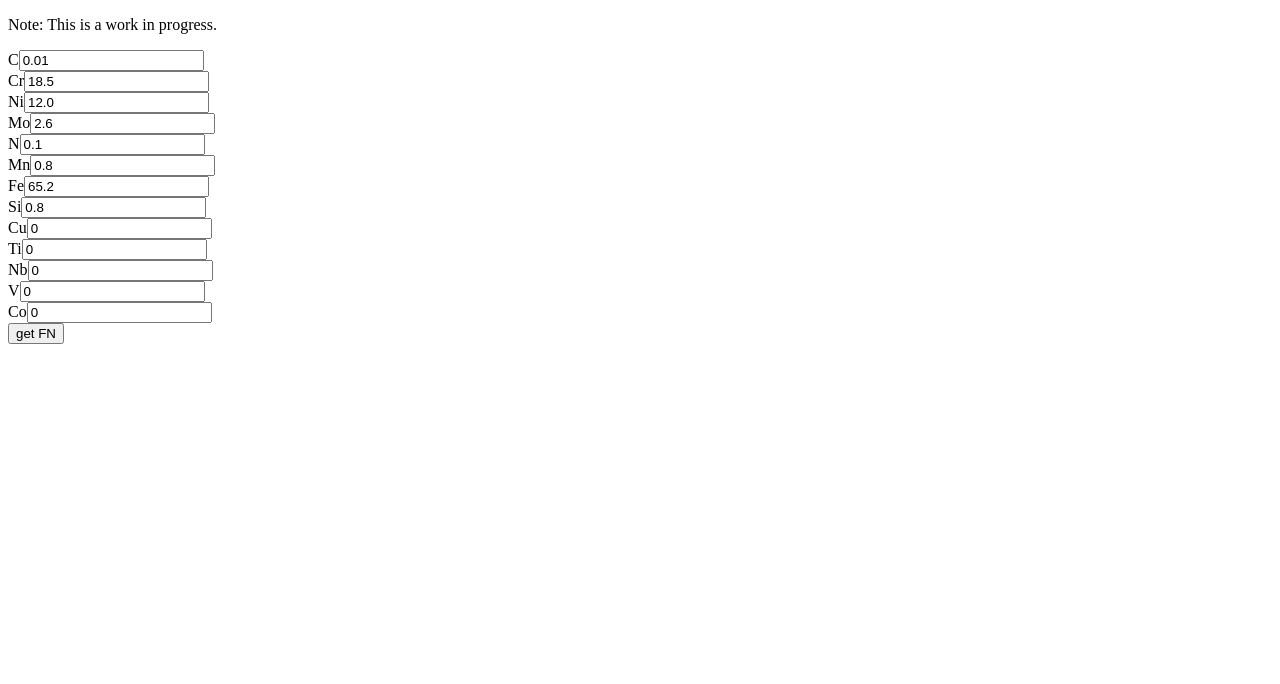
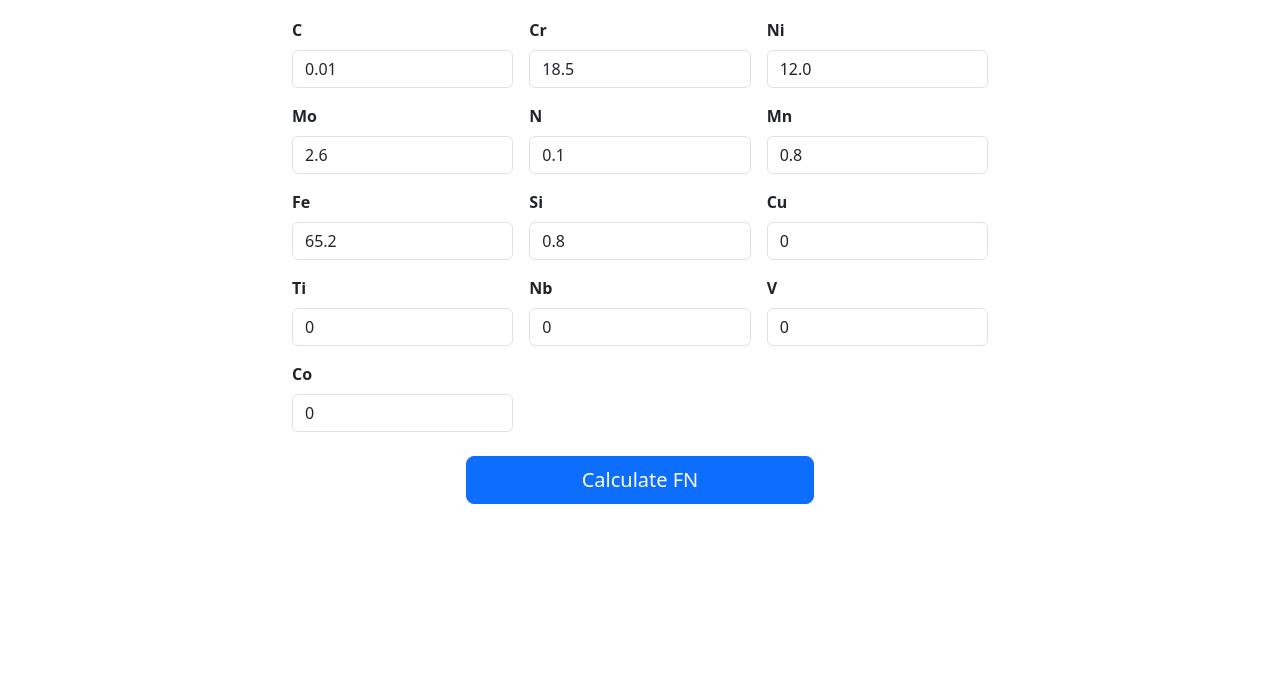
Before and after one commit to eheikkenen/ferrite_number, a website: page index.html in a window 1280 px wide. Shown: the part 116-800 px from the top of the page. Drawn offline with nearby package versions, Linux system fonts and the light colour scheme.

Commit message:
ui and organization updates

```diff
--- a/index.html
+++ b/index.html
@@ -2,34 +2,105 @@
 <html lang="en">
 <head>
     <meta charset="UTF-8">
-    <title>FNN-1999</title>
-    <script src="./build/fnn1999.js"></script>
+    <meta name="viewport" content="width=device-width, initial-scale=1.0">
+    <title>FNN-1999 Ferrite Number Calculator</title>
+    <link href="https://cdn.jsdelivr.net/npm/bootstrap@5.3.0/dist/css/bootstrap.min.css" rel="stylesheet">
+    <style>
+        body {
+            padding-top: 2rem;
+            padding-bottom: 2rem;
+        }
+
+        .container {
+            max-width: 720px;
+        }
+
+        .form-label {
+            font-weight: bold;
+        }
+
+        #test_output {
+            font-size: 1.5rem;
+            font-weight: bold;
+            margin-top: 1rem;
+        }
+    </style>
+    <script src="./build/main.js"></script>
 </head>
 <body>
 
-<h1>FNN-1999</h1>
-<p>Based on: Improved Ferrite Number Prediction in Stainless Steel Arc Welds Using Artificial Neural Networks Part 1:
-    Neural Network Development; J.M. Vitek, Y.S. Iskander AND E.M. Oblow; 2000</p>
-<p>Note: This is a work in progress.</p>
+<div class="container">
+    <div class="text-center">
+        <h1>FNN-1999 Ferrite Number Calculator</h1>
+        <p class="lead">Based on the work of Vitek, Iskander, and Oblow (2000)</p>
+    </div>
 
-<div>C<input type="number" id="c" value="0.01"></div>
-<div>Cr<input type="number" id="cr" value="18.5"></div>
-<div>Ni<input type="number" id="ni" value="12.0"></div>
-<div>Mo<input type="number" id="mo" value="2.6"></div>
-<div>N<input type="number" id="n" value="0.1"></div>
-<div>Mn<input type="number" id="mn" value="0.8"></div>
-<div>Fe<input type="number" id="fe" value="65.2"></div>
-<div>Si<input type="number" id="si" value="0.8"></div>
-<div>Cu<input type="number" id="cu" value="0"></div>
-<div>Ti<input type="number" id="ti" value="0"></div>
-<div>Nb<input type="number" id="nb" value="0"></div>
-<div>V<input type="number" id="v" value="0"></div>
-<div>Co<input type="number" id="co" value="0"></div>
+    <div class="row g-3">
+        <div class="col-md-4">
+            <label for="c" class="form-label">C</label>
+            <input type="number" class="form-control" id="c" value="0.01">
+        </div>
+        <div class="col-md-4">
+            <label for="cr" class="form-label">Cr</label>
+            <input type="number" class="form-control" id="cr" value="18.5">
+        </div>
+        <div class="col-md-4">
+            <label for="ni" class="form-label">Ni</label>
+            <input type="number" class="form-control" id="ni" value="12.0">
+        </div>
+        <div class="col-md-4">
+            <label for="mo" class="form-label">Mo</label>
+            <input type="number" class="form-control" id="mo" value="2.6">
+        </div>
+        <div class="col-md-4">
+            <label for="n" class="form-label">N</label>
+            <input type="number" class="form-control" id="n" value="0.1">
+        </div>
+        <div class="col-md-4">
+            <label for="mn" class="form-label">Mn</label>
+            <input type="number" class="form-control" id="mn" value="0.8">
+        </div>
+        <div class="col-md-4">
+            <label for="fe" class="form-label">Fe</label>
+            <input type="number" class="form-control" id="fe" value="65.2">
+        </div>
+        <div class="col-md-4">
+            <label for="si" class="form-label">Si</label>
+            <input type="number" class="form-control" id="si" value="0.8">
+        </div>
+        <div class="col-md-4">
+            <label for="cu" class="form-label">Cu</label>
+            <input type="number" class="form-control" id="cu" value="0">
+        </div>
+        <div class="col-md-4">
+            <label for="ti" class="form-label">Ti</label>
+            <input type="number" class="form-control" id="ti" value="0">
+        </div>
+        <div class="col-md-4">
+            <label for="nb" class="form-label">Nb</label>
+            <input type="number" class="form-control" id="nb" value="0">
+        </div>
+        <div class="col-md-4">
+            <label for="v" class="form-label">V</label>
+            <input type="number" class="form-control" id="v" value="0">
+        </div>
+        <div class="col-md-4">
+            <label for="co" class="form-label">Co</label>
+            <input type="number" class="form-control" id="co" value="0">
+        </div>
+    </div>
 
-<button id="test"
-        onclick="fnn1999()">get FN
-</button>
-<div><span id="test_output"></span></div>
+    <div id="error_messages" class="alert alert-danger mt-4" role="alert" style="display: none;"></div>
+
+    <div class="d-grid gap-2 col-6 mx-auto mt-4">
+        <button class="btn btn-primary btn-lg" id="calculate_button">Calculate FN</button>
+    </div>
+
+    <div class="text-center mt-4">
+        <span id="test_output"></span>
+    </div>
+
+</div>
 
 </body>
 </html>
--- a/src/scripts/fnn1999.ts
+++ b/src/scripts/fnn1999.ts
@@ -1,66 +1,35 @@
-function getInputs() {
-    let input: number[] = [parseFloat((<HTMLInputElement>document.getElementById("c")).value),
-        parseFloat((<HTMLInputElement>document.getElementById("cr")).value),
-        parseFloat((<HTMLInputElement>document.getElementById("ni")).value),
-        parseFloat((<HTMLInputElement>document.getElementById("mo")).value),
-        parseFloat((<HTMLInputElement>document.getElementById("n")).value),
-        parseFloat((<HTMLInputElement>document.getElementById("mn")).value),
-        parseFloat((<HTMLInputElement>document.getElementById("fe")).value),
-        parseFloat((<HTMLInputElement>document.getElementById("si")).value),
-        parseFloat((<HTMLInputElement>document.getElementById("cu")).value),
-        parseFloat((<HTMLInputElement>document.getElementById("ti")).value),
-        parseFloat((<HTMLInputElement>document.getElementById("nb")).value),
-        parseFloat((<HTMLInputElement>document.getElementById("v")).value),
-        parseFloat((<HTMLInputElement>document.getElementById("co")).value)];
-    return input;
-}
+/// <reference path="modelData.ts" />
 
-function fnn1999() {
-    let inputComposition: number[] = getInputs();
-    let minComposition: number[] = [0.008, 14.74, 4.61, 0.01, 0.01, 0.35, 45.599, 0.03, 0.0, 0.0, 0.0, 0.0, 0.0];
-    let maxComposition: number[] = [0.2, 32.0, 33.5, 6.85, 0.3, 12.67, 72.51, 1.3, 12.16, 2.16, 3.52, 0.92, 1.28];
-    let inputLayerWeights: number[][] = [[-0.77387279, 0.018434081, 0.82022685, 0.11006859, 0.73543739, 0.4691014],
-        [-0.069039397, -2.5659544, -0.044000875, -2.9419811, -3.9367428, -1.1520522],
-        [2.6727166, 7.9642334, 1.5666518, -0.23706625, 4.4325504, 0.048408136],
-        [-0.44477677, -1.4908272, 2.6978562, -1.1000808, 1.0438977, -1.2577403],
-        [0.44379342, 0.56137705, 0.96918595, 0.11622228, 2.2909589, -0.92807078],
-        [-0.044638768, 1.0530523, -0.047280665, 0.39095843, 0.28415173, -0.55964953],
-        [-1.3890632, 0.001614709, -1.5885487, 1.3223488, -1.071898, -0.21818578],
-        [-2.0870762, -0.12974143, 0.21457124, 2.4922497, 0.59629947, -0.21896739],
-        [2.0396113, 1.8920177, 0.83045024, -1.3074456, 0.4277178, -0.67360127],
-        [-1.5564938, -4.5376453, -0.2121184, 1.1786785, -1.1766754, 0.006974767],
-        [0.26728973, -0.080053128, -0.077407442, 0.0086041111, -0.20916402, -0.028071323],
-        [-0.037870687, -2.5422843, -1.7820013, -1.2304662, -0.80585718, 1.1488333],
-        [0.99747533, -1.0812732, -1.4582157, -1.4943409, -1.4962931, 0.71126705]];
-    let inputLayerBias: number[] = [0.87582731, 1.9934373, 0.34536767, -0.6946488, -0.34683022, -0.69136626];
-    let hiddenLayerWeights: number[] = [2.4113946, -5.8647647, 2.0065274, 2.2444227, -2.1600745, -1.2715312];
-    let hiddenLayerBias: number = 2.2027299
+namespace App.Calculation {
+    import Data = App.Data;
 
+    export function calculateFerriteNumber(inputComposition: number[]): number {
         // # eq A1
-    let normalizedInputs: number[] = inputComposition
-        .map((composition, i) => (composition - minComposition[i]) / (maxComposition[i] - minComposition[i]));
+        const normalizedInputs: number[] = inputComposition
+            .map((composition, i) => (composition - Data.minComposition[i]) / (Data.maxComposition[i] - Data.minComposition[i]));
 
         // # eq A2
-    let inputLayerSums: number[] = inputLayerWeights
+        const inputLayerSums: number[] = Data.inputLayerWeights
             .map((row, i) => row
                 .map((element) => normalizedInputs[i] * element))
             .reduce((a, b) => a.map((c, i) => c + b[i]))
-        .map((sum, i) => sum + inputLayerBias[i]);
+            .map((sum, i) => sum + Data.inputLayerBias[i]);
 
         // # eq A3
-    let hiddenLayerValues: number[] = inputLayerSums
+        const hiddenLayerValues: number[] = inputLayerSums
             .map((sum) => 1. / (1. + Math.exp(-sum)));
 
         // # eq A4
-    let outputNodeSum = hiddenLayerValues
-        .map((value, i) => value * hiddenLayerWeights[i])
-        .reduce((a, b) => a + b) + hiddenLayerBias;
+        const outputNodeSum = hiddenLayerValues
+            .map((value, i) => value * Data.hiddenLayerWeights[i])
+            .reduce((a, b) => a + b) + Data.hiddenLayerBias;
 
         // # eq A5
-    let outputValue = 1. / (1. + Math.exp(-outputNodeSum));
+        const outputValue = 1. / (1. + Math.exp(-outputNodeSum));
 
         // # eq A7 (round to 1 decimal place)
-    let ferriteNumber = Math.round((outputValue - 0.2) * 117. / 0.6 * 10) / 10;
+        const ferriteNumber = Math.round((outputValue - 0.2) * 117. / 0.6 * 10) / 10;
 
-    document.getElementById("test_output").innerText = "Ferrite Number: " + ferriteNumber;
+        return ferriteNumber;
     }
+}
```
Also changed, not shown: package.json (added, +24 -0 lines), src/scripts/main.ts (added, +20 -0 lines), src/scripts/modelData.ts (added, +20 -0 lines), src/scripts/ui.ts (added, +43 -0 lines), tsconfig.json (+6 -3 lines), README.md (added), build/fnn1999.js (deleted), 3 other files. Lines whose indentation alone changed are shown as unchanged.
